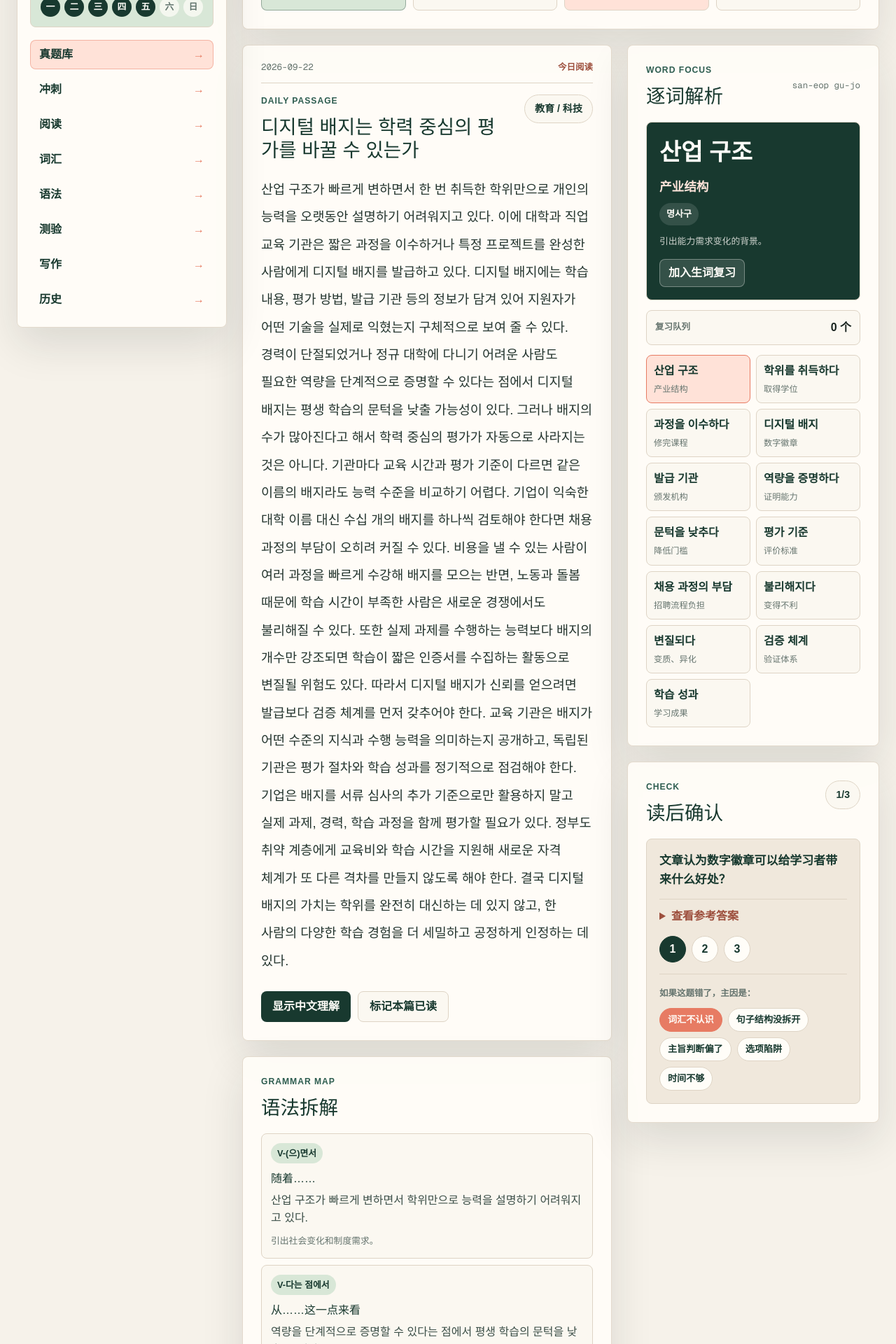
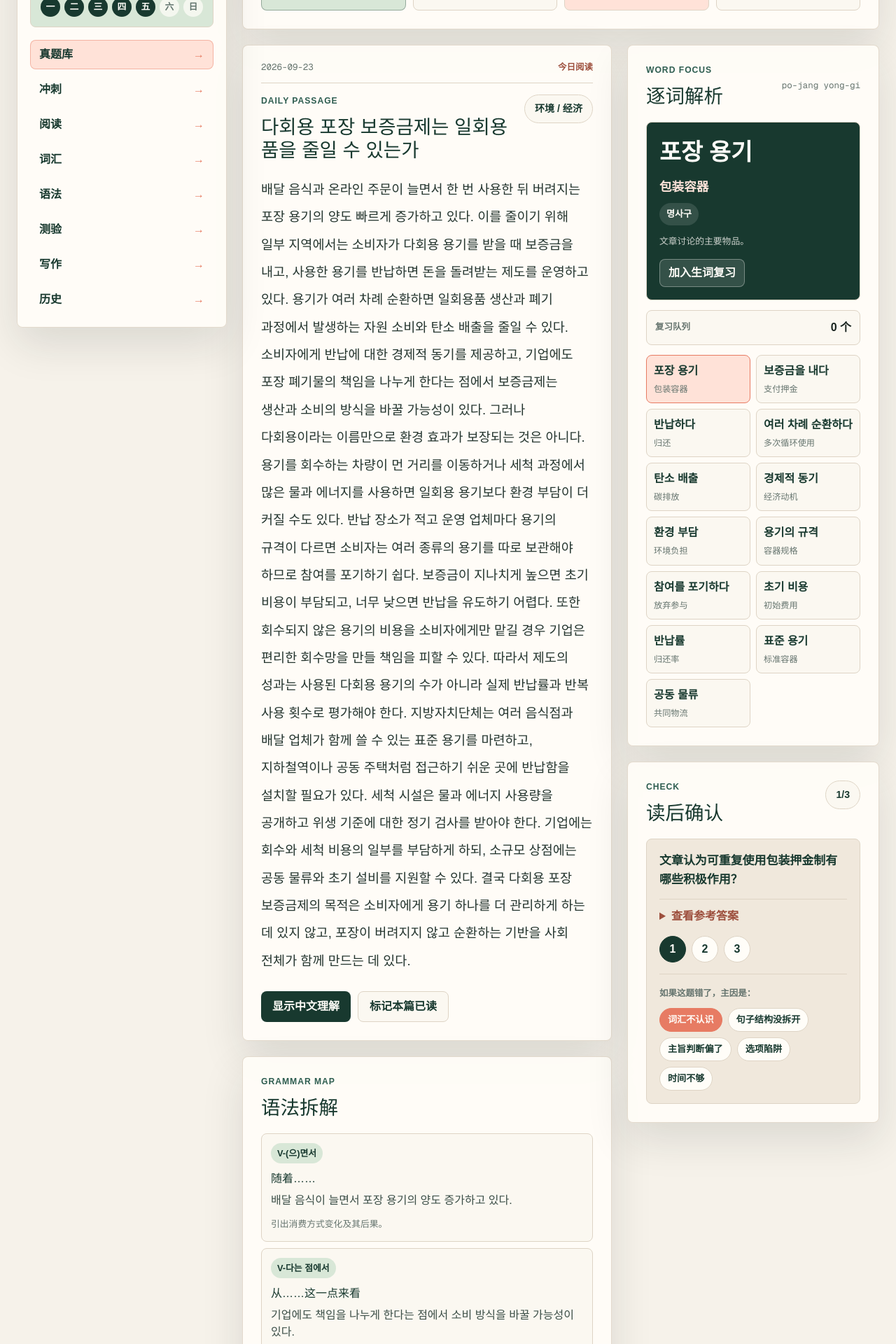
Before and after one commit to adia1223/daily-topik-lab, a Next.js app: page / in a window 1280 px wide. Shown: the part 540-2460 px from the top of the page at 70% size. Built offline with nearby package versions, Linux system fonts and the light colour scheme.

Commit message:
Add 2026-09-23 TOPIK reading

```diff
--- a/app/page.tsx
+++ b/app/page.tsx
@@ -3622,7 +3622,7 @@ const september21Reading: DailyReading = {
   },
 };
 
-const todayReading: DailyReading = {
+const september22Reading: DailyReading = {
   id: "2026-09-22-digital-badge-credentials",
   date: "2026-09-22",
   title: "디지털 배지는 학력 중심의 평가를 바꿀 수 있는가",
@@ -3672,8 +3672,59 @@ const todayReading: DailyReading = {
   },
 };
 
+const todayReading: DailyReading = {
+  id: "2026-09-23-reusable-packaging-deposit",
+  date: "2026-09-23",
+  title: "다회용 포장 보증금제는 일회용품을 줄일 수 있는가",
+  level: "TOPIK II 5-6级",
+  topic: "环境 / 经济",
+  estimatedTime: "20 分钟",
+  korean:
+    "배달 음식과 온라인 주문이 늘면서 한 번 사용한 뒤 버려지는 포장 용기의 양도 빠르게 증가하고 있다. 이를 줄이기 위해 일부 지역에서는 소비자가 다회용 용기를 받을 때 보증금을 내고, 사용한 용기를 반납하면 돈을 돌려받는 제도를 운영하고 있다. 용기가 여러 차례 순환하면 일회용품 생산과 폐기 과정에서 발생하는 자원 소비와 탄소 배출을 줄일 수 있다. 소비자에게 반납에 대한 경제적 동기를 제공하고, 기업에도 포장 폐기물의 책임을 나누게 한다는 점에서 보증금제는 생산과 소비의 방식을 바꿀 가능성이 있다. 그러나 다회용이라는 이름만으로 환경 효과가 보장되는 것은 아니다. 용기를 회수하는 차량이 먼 거리를 이동하거나 세척 과정에서 많은 물과 에너지를 사용하면 일회용 용기보다 환경 부담이 더 커질 수도 있다. 반납 장소가 적고 운영 업체마다 용기의 규격이 다르면 소비자는 여러 종류의 용기를 따로 보관해야 하므로 참여를 포기하기 쉽다. 보증금이 지나치게 높으면 초기 비용이 부담되고, 너무 낮으면 반납을 유도하기 어렵다. 또한 회수되지 않은 용기의 비용을 소비자에게만 맡길 경우 기업은 편리한 회수망을 만들 책임을 피할 수 있다. 따라서 제도의 성과는 사용된 다회용 용기의 수가 아니라 실제 반납률과 반복 사용 횟수로 평가해야 한다. 지방자치단체는 여러 음식점과 배달 업체가 함께 쓸 수 있는 표준 용기를 마련하고, 지하철역이나 공동 주택처럼 접근하기 쉬운 곳에 반납함을 설치할 필요가 있다. 세척 시설은 물과 에너지 사용량을 공개하고 위생 기준에 대한 정기 검사를 받아야 한다. 기업에는 회수와 세척 비용의 일부를 부담하게 하되, 소규모 상점에는 공동 물류와 초기 설비를 지원할 수 있다. 결국 다회용 포장 보증금제의 목적은 소비자에게 용기 하나를 더 관리하게 하는 데 있지 않고, 포장이 버려지지 않고 순환하는 기반을 사회 전체가 함께 만드는 데 있다.",
+  chinese:
+    "随着外卖和线上订购增加，一次使用后被丢弃的包装容器也在快速增多。为减少这种浪费，一些地区实行押金制度：消费者领取可重复使用的容器时支付押金，归还用过的容器后再取回押金。容器若能多次循环，就可以减少生产和废弃一次性用品时产生的资源消耗与碳排放。押金既给消费者提供归还的经济动机，也让企业分担包装废弃物责任，因此可能改变生产与消费方式。然而，仅仅冠以“可重复使用”之名，并不能保证环境效果。如果回收车辆长距离行驶，或清洗过程耗费大量水和能源，其环境负担甚至可能高于一次性容器。如果归还点太少、不同运营商的容器规格又不统一，消费者就必须分别保管多种容器，很容易放弃参与。押金过高会造成初始费用负担，过低又难以推动归还。此外，如果把未回收容器的成本只交给消费者，企业就可能逃避建设便利回收网络的责任。因此，制度成效不应按使用了多少可循环容器来评价，而应看实际归还率和重复使用次数。地方政府应制定供多家餐厅和配送企业共同使用的标准容器，并在地铁站、小区等易到达之处设置归还箱。清洗设施应公开水和能源使用量，定期接受卫生标准检查。企业应承担部分回收和清洗费用，同时可为小商户提供共同物流和初始设备支持。归根结底，押金制的目的不是让消费者多管理一个容器，而是由整个社会共同建立包装不被丢弃、持续循环的基础。",
+  tokens: [
+    { korean: "포장 용기", reading: "po-jang yong-gi", meaning: "包装容器", grammar: "명사구", note: "文章讨论的主要物品。" },
+    { korean: "보증금을 내다", reading: "bo-jeung-geu-meul nae-da", meaning: "支付押金", grammar: "동사구", note: "押金制度的起始行为。" },
+    { korean: "반납하다", reading: "ban-nap-ha-da", meaning: "归还", grammar: "동사", note: "实现容器循环的关键动作。" },
+    { korean: "여러 차례 순환하다", reading: "yeo-reo cha-rye sun-hwan-ha-da", meaning: "多次循环使用", grammar: "동사구", note: "衡量环保效果的条件。" },
+    { korean: "탄소 배출", reading: "tan-so bae-chul", meaning: "碳排放", grammar: "명사구", note: "环境影响指标。" },
+    { korean: "경제적 동기", reading: "gyeong-je-jeok dong-gi", meaning: "经济动机", grammar: "명사구", note: "推动消费者归还的机制。" },
+    { korean: "환경 부담", reading: "hwan-gyeong bu-dam", meaning: "环境负担", grammar: "명사구", note: "比较包装方案的概念。" },
+    { korean: "용기의 규격", reading: "yong-gi-ui gyu-gyeok", meaning: "容器规格", grammar: "명사구", note: "影响系统兼容性。" },
+    { korean: "참여를 포기하다", reading: "cham-yeo-reul po-gi-ha-da", meaning: "放弃参与", grammar: "동사구", note: "制度不便带来的结果。" },
+    { korean: "초기 비용", reading: "cho-gi bi-yong", meaning: "初始费用", grammar: "명사구", note: "消费者和小商户的进入成本。" },
+    { korean: "반납률", reading: "ban-nap-nyul", meaning: "归还率", grammar: "명사", note: "评价制度实效的核心指标。" },
+    { korean: "표준 용기", reading: "pyo-jun yong-gi", meaning: "标准容器", grammar: "명사구", note: "跨企业共同使用的基础。" },
+    { korean: "공동 물류", reading: "gong-dong mul-lyu", meaning: "共同物流", grammar: "명사구", note: "降低小商户运营成本的方案。" },
+  ],
+  grammarPoints: [
+    { pattern: "V-(으)면서", meaning: "随着……", example: "배달 음식이 늘면서 포장 용기의 양도 증가하고 있다.", note: "引出消费方式变化及其后果。" },
+    { pattern: "V-다는 점에서", meaning: "从……这一点来看", example: "기업에도 책임을 나누게 한다는 점에서 소비 방식을 바꿀 가능성이 있다.", note: "用于评价制度意义。" },
+    { pattern: "N만으로 ... V-는 것은 아니다", meaning: "仅凭……并不能……", example: "다회용이라는 이름만으로 환경 효과가 보장되는 것은 아니다.", note: "提醒区分名义和实际效果。" },
+    { pattern: "N이 아니라 ... (으)로", meaning: "不是……而是以……", example: "용기의 수가 아니라 실제 반납률과 반복 사용 횟수로 평가해야 한다.", note: "提出更合理的评价标准。" },
+  ],
+  quiz: [
+    { question: "文章认为可重复使用包装押金制有哪些积极作用？", answer: "它能通过押金鼓励消费者归还容器，减少一次性用品生产和废弃造成的资源消耗与碳排放，并让企业分担包装责任。" },
+    { question: "为什么可重复使用容器不一定更环保？", answer: "长距离回收运输和高耗水、高耗能清洗可能增加环境负担；归还点少、规格不统一也会降低参与和重复使用次数。" },
+    { question: "作者建议如何提高制度的实际效果？", answer: "采用跨企业标准容器，在交通站点和小区设置归还箱，公开并检查清洗资源与卫生情况，让企业分担成本并支持小商户的共同物流和设备。" },
+  ],
+  writingDrill: {
+    type: "54 题观点写作",
+    prompt:
+      "다회용 포장 보증금제가 환경과 소비 생활에 미치는 영향에 대해 쓰십시오. 자원 절약과 기업 책임이라는 장점, 회수·세척 과정의 환경 부담과 소비자 불편 문제를 모두 언급하고, 효과적인 운영 방안을 두 가지 이상 제시하십시오.",
+    checklist: ["다회용 포장", "보증금", "반납률", "표준 용기", "공동 물류"],
+    sentenceBank: [
+      "다회용 포장 보증금제는 소비자가 용기를 반납하도록 유도해 일회용품을 줄일 수 있다.",
+      "그러나 회수 거리와 세척 자원까지 고려하지 않으면 환경 효과가 예상보다 작을 수 있다.",
+      "따라서 표준 용기와 편리한 반납망을 구축하고 실제 반복 사용 횟수를 공개해야 한다.",
+    ],
+  },
+};
+
 const readingArchive: DailyReading[] = [
   todayReading,
+  september22Reading,
   september21Reading,
   september20Reading,
   september19Reading,
```
Also changed, not shown: 1 other file (tests, documents, lock files or other folders).
